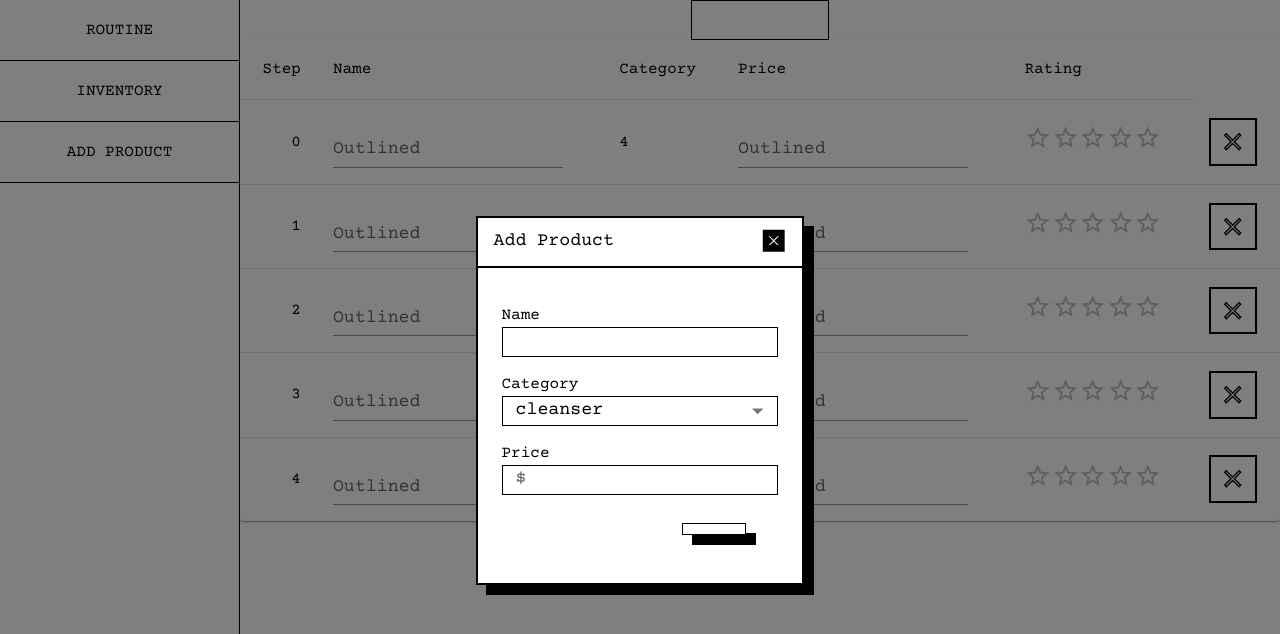
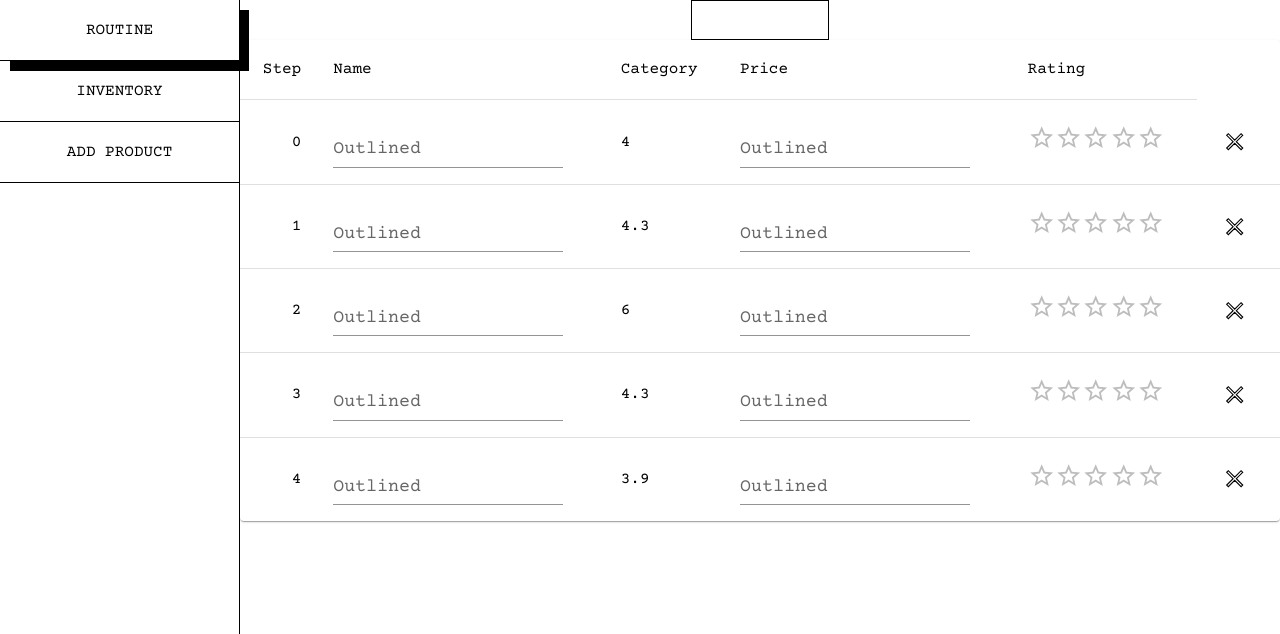
Before and after one commit to selinadan/skincare-app, a React (Vite) app in the folder frontend/: page /routine in a window 1280 px wide. Shown: the top 634 px of the page. Built offline with nearby package versions, Linux system fonts and the light colour scheme.

Commit message:
PROJ-1: add rating

```diff
--- a/frontend/src/components/Inventory/InventoryTable.tsx
+++ b/frontend/src/components/Inventory/InventoryTable.tsx
@@ -3,10 +3,11 @@ import { useEffect, useState } from 'react';
 import TableRow from '@mui/material/TableRow';
 import TableHead from '@mui/material/TableHead';
 import IconButton from '@mui/material/IconButton';
-import Rating from '@mui/material/Rating';
 
 import Delete from '@mui/icons-material/Delete';
 import Edit from '@mui/icons-material/Edit';
+import FavoriteIcon from '@mui/icons-material/Favorite';
+import FavoriteBorderIcon from '@mui/icons-material/FavoriteBorder';
 
 import { MODAL_MODES } from 'Utils/constants';
 import { translations } from 'Utils/translations';
@@ -19,6 +20,7 @@ import {
 	StyledTableBody,
 	StyledTableCell,
 	StyledTableFooter,
+	StyledRating,
 } from 'Components/common/StyledInventory';
 
 export default function InventoryTable() {
@@ -74,14 +76,7 @@ export default function InventoryTable() {
 				<StyledTableBody>
 					{products &&
 						products.map((product, index) => (
-							<TableRow
-								key={index}
-								sx={{
-									'&:last-child td, &:last-child th': {
-										border: 0,
-									},
-								}}
-							>
+							<TableRow key={index}>
 								<StyledTableCell>
 									{product.name}
 								</StyledTableCell>
@@ -92,7 +87,21 @@ export default function InventoryTable() {
 									{product.price}
 								</StyledTableCell>
 								<StyledTableCell>
-									<Rating />
+									<StyledRating
+										name="customized-color"
+										defaultValue={2}
+										getLabelText={(value: number) =>
+											`${value} Heart${value !== 1 ? 's' : ''}`
+										}
+										precision={0.5}
+										icon={
+											<FavoriteIcon fontSize="inherit" />
+										}
+										emptyIcon={
+											<FavoriteBorderIcon fontSize="inherit" />
+										}
+										size="small"
+									/>
 								</StyledTableCell>
 								<StyledTableCell align="right">
 									<IconButton
@@ -114,9 +123,11 @@ export default function InventoryTable() {
 						))}
 				</StyledTableBody>
 				<StyledTableFooter>
-					<StyledTableCell>
-						{`${translations.total}: ${translations.currency}${getPriceTotal()}`}
-					</StyledTableCell>
+					<TableRow>
+						<StyledTableCell>
+							{`${translations.total}: ${translations.currency}${getPriceTotal()}`}
+						</StyledTableCell>
+					</TableRow>
 				</StyledTableFooter>
 			</StyledTable>
 		</StyledTableContainer>
--- a/frontend/src/components/Modal/ModalContext.tsx
+++ b/frontend/src/components/Modal/ModalContext.tsx
@@ -39,7 +39,7 @@ const ModalProvider: React.FC<ModalProviderProps> = ({ children }) => {
 		category: PRODUCT_CATEGORIES.cleanser,
 	};
 
-	const [isOpen, setisOpen] = useState(true);
+	const [isOpen, setisOpen] = useState(false);
 	const [mode, setMode] = useState('');
 	const [product, setProduct] = useState(defaultProduct);
 
--- a/frontend/src/components/Modal/ProductModal.tsx
+++ b/frontend/src/components/Modal/ProductModal.tsx
@@ -25,7 +25,7 @@ import { createProduct, updateProduct } from 'Api/productsClient';
 import { useProductModal } from './ModalContext';
 
 const StyledStack = styled(Stack)(() => ({
-	paddingTop: 15,
+	paddingBottom: 15,
 }));
 
 export default function ProductModal() {
@@ -143,7 +143,7 @@ export default function ProductModal() {
 								variant="outlined"
 								onClick={() => {
 									handleSubmit();
-									handleOpenModal(true);
+									handleOpenModal(false);
 								}}
 							>
 								{submitButtonText}
--- a/frontend/src/components/common/MuiTheme.tsx
+++ b/frontend/src/components/common/MuiTheme.tsx
@@ -34,9 +34,12 @@ export const theme = createTheme({
 				root: {
 					color: 'transparent',
 					stroke: palette.dark,
-					strokeWidth: 1.15,
+					strokeWidth: 1,
 					borderRadius: 0,
-					border: `2px solid ${palette.dark}`,
+					'&:hover': {
+						border: `1px solid ${palette.dark}`,
+						boxShadow: `10px 10px ${palette.dark}`,
+					},
 				},
 			},
 		},
@@ -69,6 +72,7 @@ export const theme = createTheme({
 					borderRadius: 0,
 					'&:hover': {
 						boxShadow: `10px 10px ${palette.dark}`,
+						color: palette.dark,
 					},
 				},
 				outlined: {
@@ -92,6 +96,7 @@ export const theme = createTheme({
 						border: 1,
 						borderStyle: 'solid',
 						borderRadius: 0,
+						borderColor: palette.dark,
 						color: palette.dark,
 						boxShadow: `10px 10px ${palette.dark}`,
 					},
--- a/frontend/src/components/common/StyledInventory.tsx
+++ b/frontend/src/components/common/StyledInventory.tsx
@@ -5,6 +5,7 @@ import TableBody from '@mui/material/TableBody';
 import TableCell from '@mui/material/TableCell';
 import TableFooter from '@mui/material/TableFooter';
 import Paper from '@mui/material/Paper';
+import Rating from '@mui/material/Rating';
 
 import { theme } from 'Components/common/MuiTheme';
 
@@ -38,4 +39,19 @@ export const StyledTableFooter = styled(TableFooter)(() => ({
 	borderLeft: 'none',
 	borderRight: 'none',
 	borderBottom: 'none',
+	'& .MuiTableCell-root': {
+		padding: 20,
+	},
 }));
+
+export const StyledRating = styled(Rating)({
+	'& .MuiRating-iconFilled': {
+		color: theme.palette.secondary.dark,
+	},
+	'& .MuiRating-iconHover': {
+		color: theme.palette.secondary.dark,
+	},
+	'& .MuiRating-iconEmpty': {
+		color: theme.palette.secondary.dark,
+	},
+});
```
Also changed, not shown: 1 other file (tests, documents, lock files or other folders).
